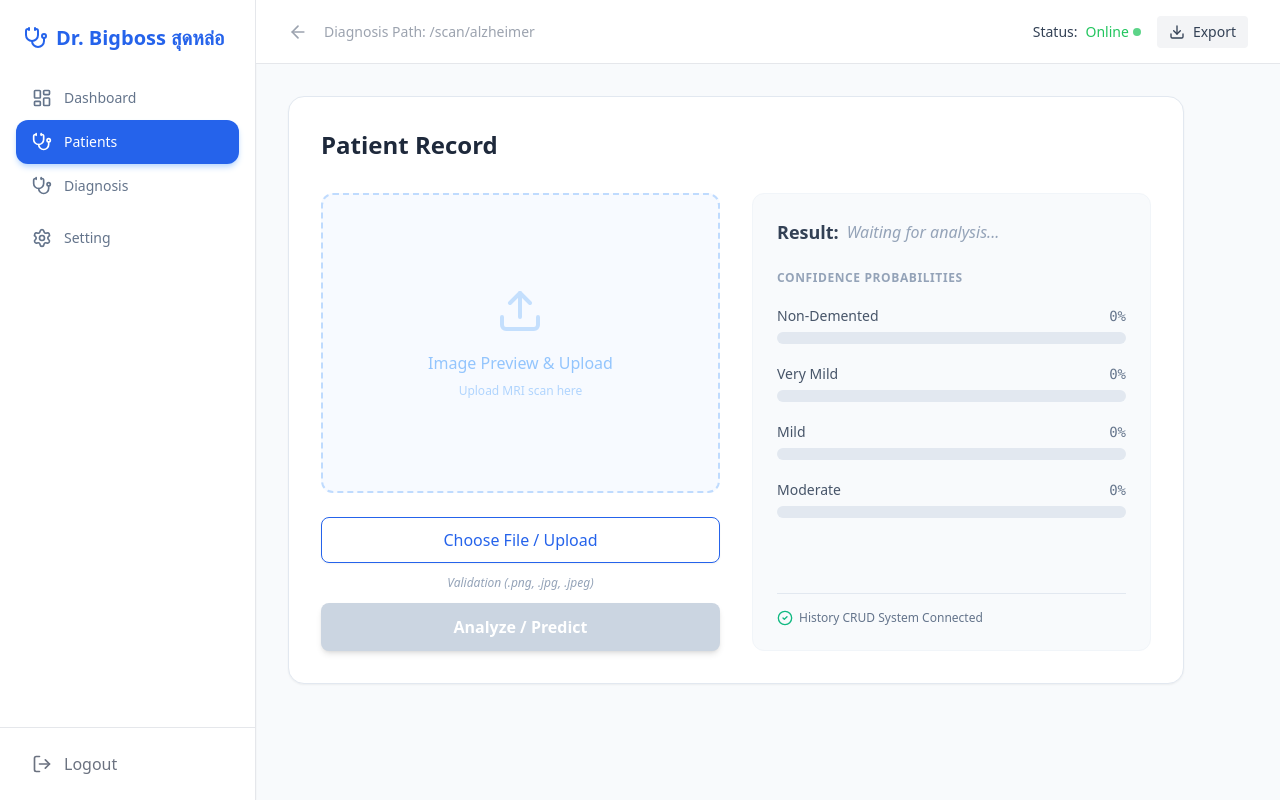
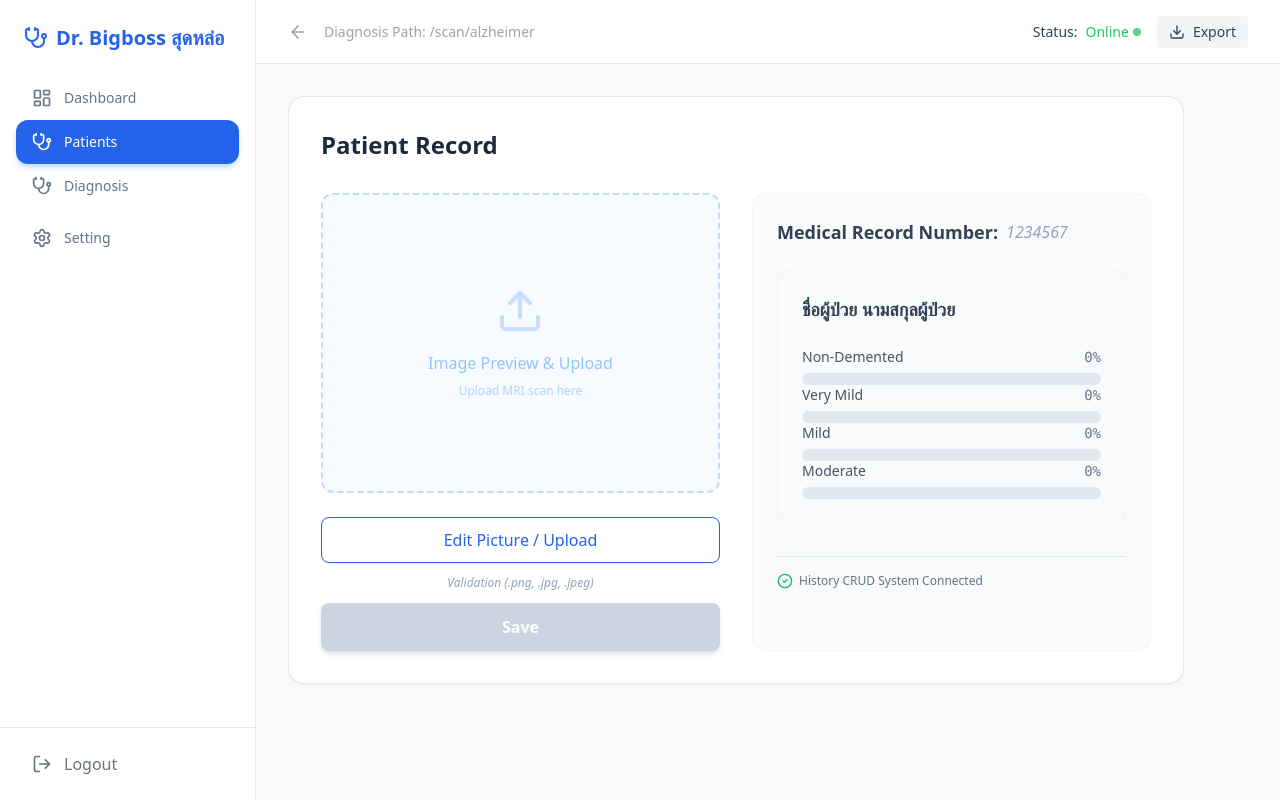
Before and after one commit to aekkarachk-prog/SWEN_AI, a Next.js app in the folder frontend/: page /history in a window 1280 px wide. Built offline with nearby package versions, Linux system fonts and the light colour scheme.

Commit message:
Edit Medical Record Number and Name

```diff
--- a/frontend/app/history/page.tsx
+++ b/frontend/app/history/page.tsx
@@ -128,7 +128,7 @@ export default function HistoryPage() {
 
                 <div className="flex flex-col gap-3">
                   <label className="cursor-pointer bg-white border border-blue-600 text-blue-600 text-center py-2.5 rounded-lg font-medium hover:bg-blue-50 transition shadow-sm">
-                    Choose File / Upload
+                    Edit Picture / Upload
                     <input type="file" className="hidden" accept=".jpg,.png,.jpeg" onChange={handleFileChange} />
                   </label>
                   <p className="text-xs text-slate-400 text-center italic">Validation (.png, .jpg, .jpeg)</p>
@@ -139,22 +139,22 @@ export default function HistoryPage() {
                     className="bg-[#1e3a8a] text-white py-3 rounded-lg font-bold hover:bg-blue-800 transition disabled:bg-slate-300 disabled:cursor-not-allowed shadow-md flex justify-center items-center gap-2"
                   >
                     {loading ? (
-                       <><div className="w-5 h-5 border-2 border-white/30 border-t-white rounded-full animate-spin"></div> Analyzing...</>
-                    ) : "Analyze / Predict"}
+                       <><div className="w-5 h-5 border-2 border-white/30 border-t-white rounded-full animate-spin"></div> Uploading...</>
+                    ) : "Save"}
                   </button>
                 </div>
               </div>
 
               {/* Right Side: Results */}
               <div className="bg-slate-50 rounded-xl p-6 border border-slate-100 flex flex-col">
-                <h3 className="text-lg font-semibold mb-6 flex items-center gap-2">Result:
+                <h3 className="text-lg font-semibold mb-6 flex items-center gap-2">Medical Record Number:
                   <span className={result ? "text-blue-600 font-bold bg-blue-100 px-3 py-1 rounded-md" : "text-slate-400 italic font-normal text-base"}>
-                    {result ? result.prediction : "Waiting for analysis..."}
+                    {result ? result.prediction : "1234567"}
                   </span>
                 </h3>
 
-                <div className="space-y-5 flex-1">
-                  <p className="text-xs font-bold text-slate-400 uppercase tracking-wider">Confidence Probabilities</p>
+                <div className="bg-slate-50 rounded-xl p-6 border border-slate-100 flex flex-col">
+                  <p className="text-lg font-semibold mb-6 flex items-center gap-2">ชื่อผู้ป่วย นามสกุลผู้ป่วย</p>
 
                   <ProbabilityBar label="Non-Demented" value={result?.probabilities?.non || 0} />
                   <ProbabilityBar label="Very Mild" value={result?.probabilities?.very_mild || 0} />
```
